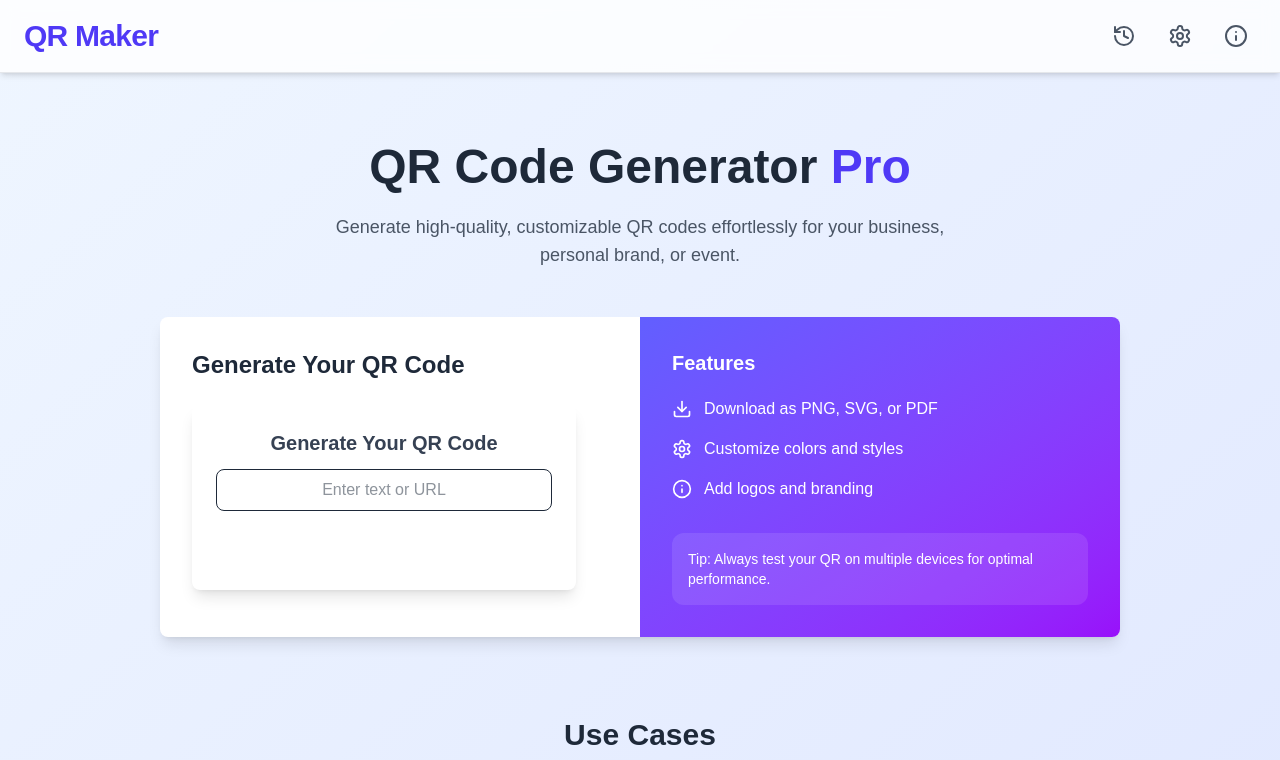
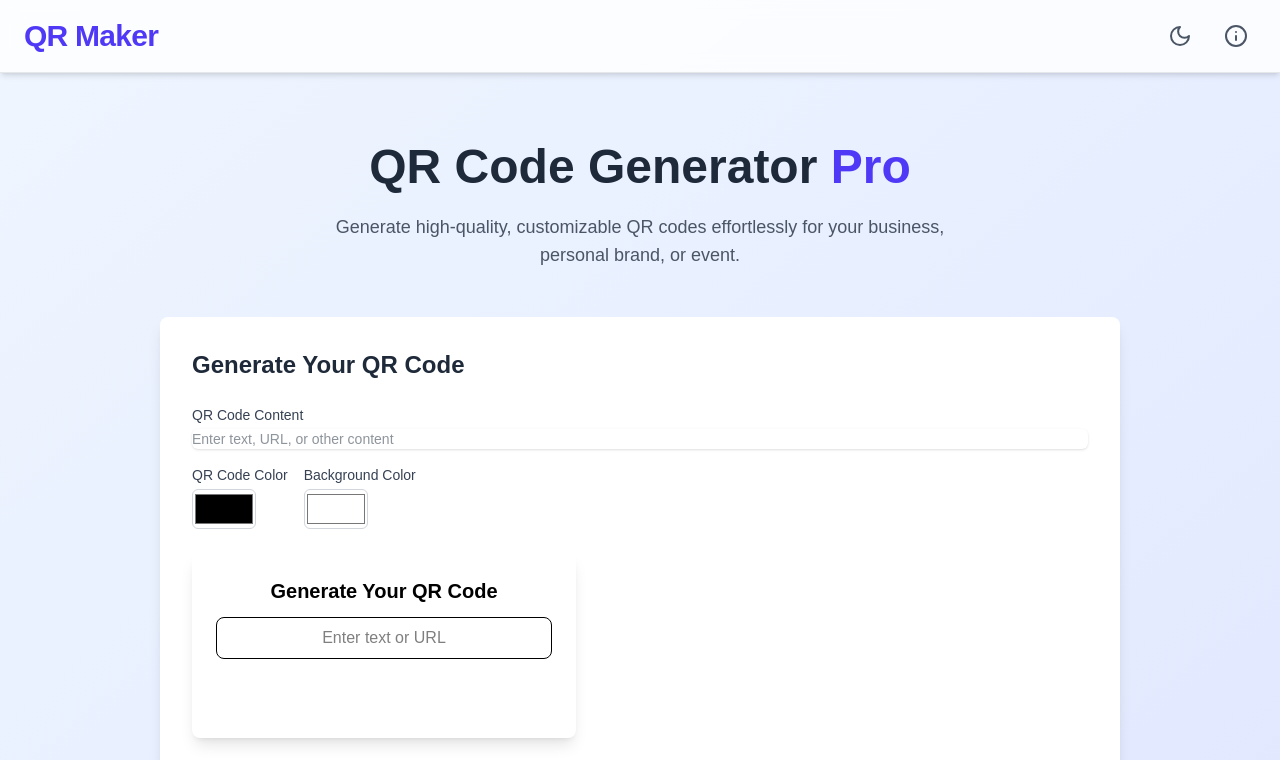
Before and after one commit to stacksh/qr-code-generator, a Next.js app: page / in a window 1280 px wide. Shown: the top 760 px of the page. Built offline with nearby package versions, Linux system fonts and the light colour scheme.

Commit message:
improved interface

```diff
--- a/src/components/QrGenerator.tsx
+++ b/src/components/QrGenerator.tsx
@@ -2,9 +2,21 @@
 import { useState, useRef } from "react";
 import { QRCodeCanvas } from "qrcode.react";
 
-const QrGenerator: React.FC = () => {
+interface QrGeneratorProps {
+  content?: string;
+  color?: string;
+  bgColor?: string;
+}
+
+const QrGenerator: React.FC<QrGeneratorProps> = ({
+  content,
+  color = "#000000",
+  bgColor = "#ffffff",
+}) => {
   const [text, setText] = useState<string>("");
   const qrRef = useRef<HTMLDivElement | null>(null);
+
+  const qrContent = content || text;
 
   // Function to download QR Code
   const downloadQR = () => {
@@ -20,10 +32,13 @@ const QrGenerator: React.FC = () => {
   };
 
   return (
-    <div className="bg-white dark:bg-gray-800 shadow-lg rounded-lg p-6 w-96 text-center">
-      <h2 className="text-xl font-semibold text-gray-700 dark:text-gray-300 mb-3">
-        Generate Your QR Code
-      </h2>
+    <div
+      className="shadow-lg rounded-lg p-6 w-96 text-center"
+      style={{ backgroundColor: bgColor, color: color }}
+    >
+      <h2 className="text-xl font-semibold mb-3">Generate Your QR Code</h2>
+
+      {!content && (
         <input
           type="text"
           placeholder="Enter text or URL"
@@ -31,10 +46,15 @@ const QrGenerator: React.FC = () => {
           onChange={(e) => setText(e.target.value)}
           className="w-full p-2 border rounded-lg mb-4 text-center dark:bg-gray-700 dark:text-white"
         />
+      )}
+
       <div ref={qrRef} className="bg-white p-4 rounded-lg inline-block">
-        {text && <QRCodeCanvas value={text} size={200} />}
+        {qrContent && (
+          <QRCodeCanvas value={qrContent} size={200} fgColor={color} bgColor={bgColor} />
+        )}
       </div>
-      {text && (
+
+      {qrContent && (
         <button
           onClick={downloadQR}
           className="mt-4 bg-blue-600 text-white px-4 py-2 rounded-lg hover:bg-blue-700"
--- a/src/pages/index.tsx
+++ b/src/pages/index.tsx
@@ -1,13 +1,22 @@
 import { useState } from "react";
 import QrGenerator from "@/components/QrGenerator";
-import { Download, Info, Settings, History, Github } from "lucide-react";
+import { Download, Info, Settings, History, Github, Sun, Moon } from "lucide-react";
 
 export default function Home() {
   const [showInfo, setShowInfo] = useState(false);
+  const [darkMode, setDarkMode] = useState(false);
+  const [qrContent, setQrContent] = useState("");
+  const [qrColor, setQrColor] = useState("#000000");
+  const [qrBgColor, setQrBgColor] = useState("#ffffff");
 
   return (
-    <div className="min-h-screen bg-gradient-to-br from-blue-50 to-indigo-100 dark:from-gray-950 dark:to-gray-900 text-gray-800 dark:text-gray-100 transition-colors duration-300">
-
+    <div
+      className={`min-h-screen ${
+        darkMode
+          ? "bg-gray-950 text-gray-100"
+          : "bg-gradient-to-br from-blue-50 to-indigo-100 text-gray-800"
+      } transition-colors duration-300`}
+    >
       {/* Navigation Bar */}
       <nav className="bg-white/80 dark:bg-gray-900/80 backdrop-blur border-b border-gray-200 dark:border-gray-800 shadow-md">
         <div className="max-w-7xl mx-auto px-6 py-4 flex justify-between items-center">
@@ -17,15 +26,14 @@ export default function Home() {
           <div className="flex items-center space-x-4">
             <button
               className="p-2 rounded-full hover:bg-gray-100 dark:hover:bg-gray-800 transition"
-              aria-label="View History"
+              aria-label="Toggle Dark Mode"
+              onClick={() => setDarkMode(!darkMode)}
             >
-              <History className="h-6 w-6 text-gray-600 dark:text-gray-400" />
-            </button>
-            <button
-              className="p-2 rounded-full hover:bg-gray-100 dark:hover:bg-gray-800 transition"
-              aria-label="Settings"
-            >
-              <Settings className="h-6 w-6 text-gray-600 dark:text-gray-400" />
+              {darkMode ? (
+                <Sun className="h-6 w-6 text-gray-400" />
+              ) : (
+                <Moon className="h-6 w-6 text-gray-600" />
+              )}
             </button>
             <button
               className="p-2 rounded-full hover:bg-gray-100 dark:hover:bg-gray-800 transition"
@@ -39,7 +47,6 @@ export default function Home() {
       </nav>
 
       <main className="max-w-5xl mx-auto py-16 px-4 sm:px-6 lg:px-8">
-
         {/* Header */}
         <section className="text-center mb-12">
           <h1 className="text-5xl font-extrabold leading-tight">
@@ -70,70 +77,69 @@ export default function Home() {
           </div>
         )}
 
-        {/* Main QR Generator Card */}
-        <div className="bg-white dark:bg-gray-800 shadow-lg rounded-lg overflow-hidden">
-          <div className="md:flex">
-            {/* Left Side */}
-            <div className="md:w-1/2 p-8">
-              <h2 className="text-2xl font-bold mb-6">Generate Your QR Code</h2>
-              <QrGenerator />
+        {/* QR Code Generator */}
+        <div className="bg-white dark:bg-gray-800 shadow-lg rounded-lg p-8 mb-10">
+          <h2 className="text-2xl font-bold mb-6">Generate Your QR Code</h2>
+          <div className="space-y-4">
+            {/* Input for QR Content */}
+            <div>
+              <label className="block text-sm font-medium text-gray-700 dark:text-gray-300">
+                QR Code Content
+              </label>
+              <input
+                type="text"
+                value={qrContent}
+                onChange={(e) => setQrContent(e.target.value)}
+                className="mt-1 block w-full rounded-md border-gray-300 dark:border-gray-700 dark:bg-gray-900 dark:text-gray-300 shadow-sm focus:border-indigo-500 focus:ring-indigo-500 sm:text-sm"
+                placeholder="Enter text, URL, or other content"
+              />
             </div>
 
-            {/* Right Side / Features */}
-            <div className="bg-gradient-to-br from-indigo-500 to-purple-600 md:w-1/2 p-8 text-white">
-              <h3 className="text-xl font-semibold mb-5">Features</h3>
-              <ul className="space-y-4">
-                <li className="flex items-center space-x-3">
-                  <Download className="h-5 w-5" />
-                  <span>Download as PNG, SVG, or PDF</span>
-                </li>
-                <li className="flex items-center space-x-3">
-                  <Settings className="h-5 w-5" />
-                  <span>Customize colors and styles</span>
-                </li>
-                <li className="flex items-center space-x-3">
-                  <Info className="h-5 w-5" />
-                  <span>Add logos and branding</span>
-                </li>
-              </ul>
+            {/* QR Code Colors */}
+            <div className="flex space-x-4">
+              <div>
+                <label className="block text-sm font-medium text-gray-700 dark:text-gray-300">
+                  QR Code Color
+                </label>
+                <input
+                  type="color"
+                  value={qrColor}
+                  onChange={(e) => setQrColor(e.target.value)}
+                  className="mt-1 block w-16 h-10 border border-gray-300 dark:border-gray-700 rounded-md"
+                />
+              </div>
+              <div>
+                <label className="block text-sm font-medium text-gray-700 dark:text-gray-300">
+                  Background Color
+                </label>
+                <input
+                  type="color"
+                  value={qrBgColor}
+                  onChange={(e) => setQrBgColor(e.target.value)}
+                  className="mt-1 block w-16 h-10 border border-gray-300 dark:border-gray-700 rounded-md"
+                />
+              </div>
+            </div>
 
-              <div className="mt-8 p-4 bg-white/10 rounded-xl">
-                <p className="text-sm">
-                  Tip: Always test your QR on multiple devices for optimal performance.
-                </p>
-              </div>
+            {/* QR Code Preview */}
+            <div className="mt-6">
+              <QrGenerator content={qrContent} color={qrColor} bgColor={qrBgColor} />
+            </div>
+
+            {/* Download Buttons */}
+            <div className="flex space-x-4 mt-6">
+              <button className="px-4 py-2 bg-indigo-600 text-white rounded-md shadow hover:bg-indigo-700">
+                Download PNG
+              </button>
+              <button className="px-4 py-2 bg-indigo-600 text-white rounded-md shadow hover:bg-indigo-700">
+                Download SVG
+              </button>
+              <button className="px-4 py-2 bg-indigo-600 text-white rounded-md shadow hover:bg-indigo-700">
+                Download PDF
+              </button>
             </div>
           </div>
         </div>
-
-        {/* Use Cases Section */}
-        <section className="mt-20">
-          <h2 className="text-3xl font-bold text-center mb-10">Use Cases</h2>
-          <div className="grid grid-cols-1 sm:grid-cols-2 lg:grid-cols-3 gap-8">
-            {[
-              {
-                title: "Business Cards",
-                description: "Add scannable contact info to your card."
-              },
-              {
-                title: "Marketing Materials",
-                description: "Boost traffic with QR links on posters & flyers."
-              },
-              {
-                title: "Event Check-ins",
-                description: "Simplify registration and access at venues."
-              }
-            ].map((item, i) => (
-              <div
-                key={i}
-                className="bg-white dark:bg-gray-800 shadow-md rounded-lg p-6 hover:shadow-lg transition-shadow"
-              >
-                <h3 className="text-lg font-semibold mb-2">{item.title}</h3>
-                <p className="text-gray-600 dark:text-gray-400">{item.description}</p>
-              </div>
-            ))}
-          </div>
-        </section>
       </main>
 
       {/* Footer */}
```
Lines whose indentation alone changed are shown as unchanged.
